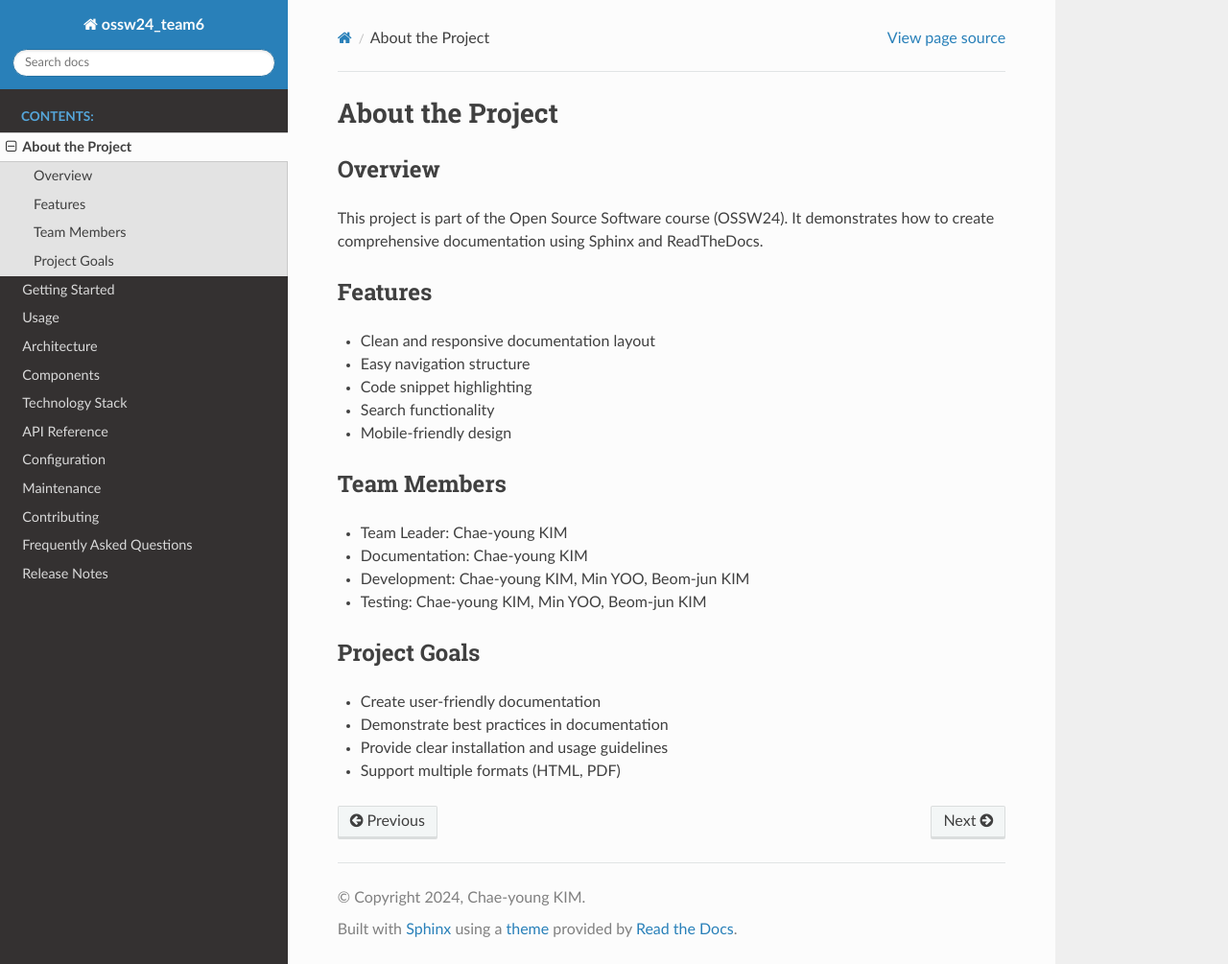
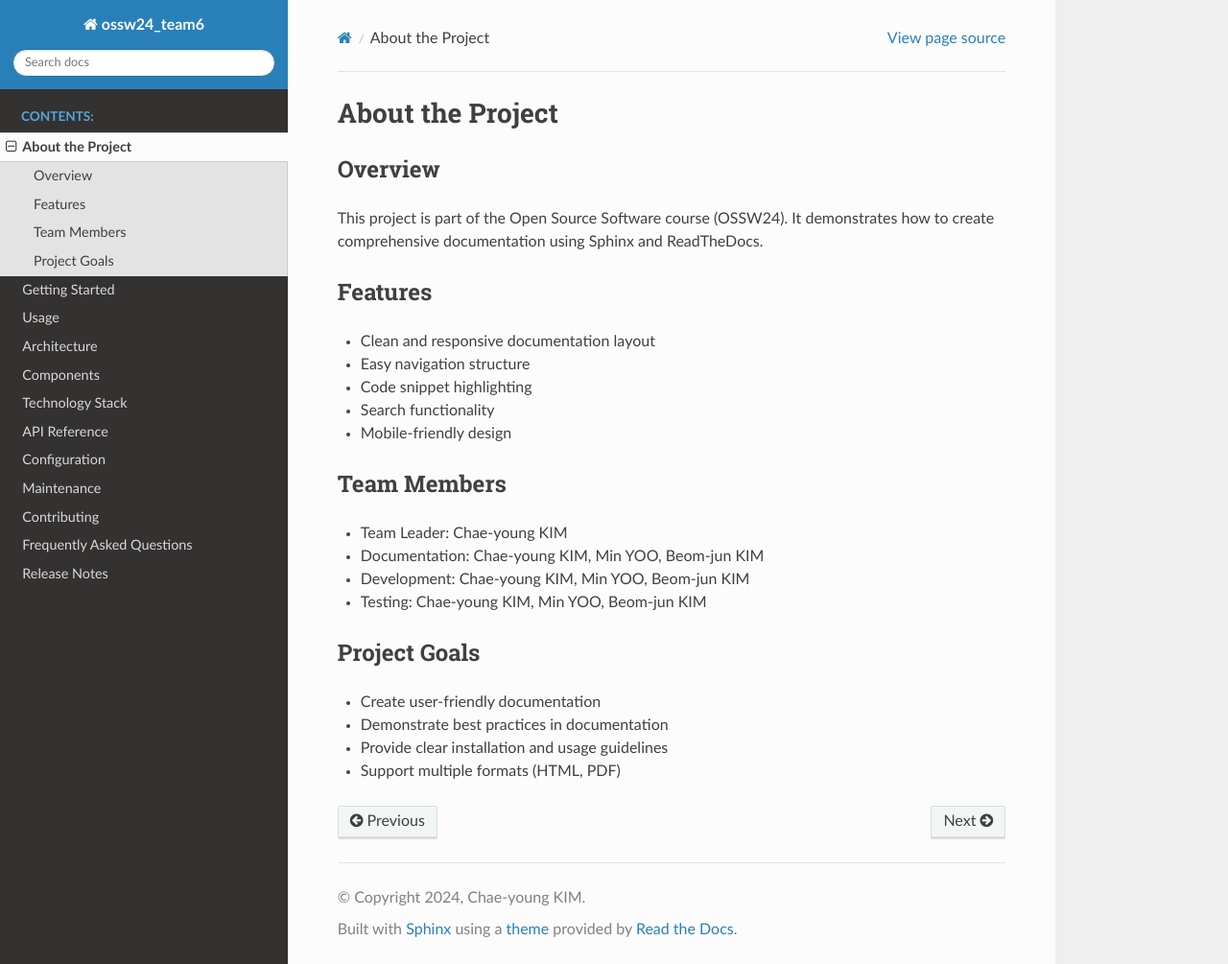
Before and after one commit to yoooousir/OSSW24_Team6, a Sphinx documentation site: the page built from docs/source/about.rst, in a window 1280 px wide and 1005 px high. Shown: the whole window at 96% size. Built offline with Sphinx 7.4.7 and the Read the Docs theme 3.1.0, drawn with Linux system fonts in a browser that asks for light colours.

Commit message:
Update about.rst

```diff
--- a/docs/source/about.rst
+++ b/docs/source/about.rst
@@ -19,7 +19,7 @@ Team Members
 -----------
 
 * Team Leader: Chae-young KIM
-* Documentation: Chae-young KIM
+* Documentation: Chae-young KIM, Min YOO, Beom-jun KIM
 * Development: Chae-young KIM, Min YOO, Beom-jun KIM
 * Testing: Chae-young KIM, Min YOO, Beom-jun KIM
 
```
